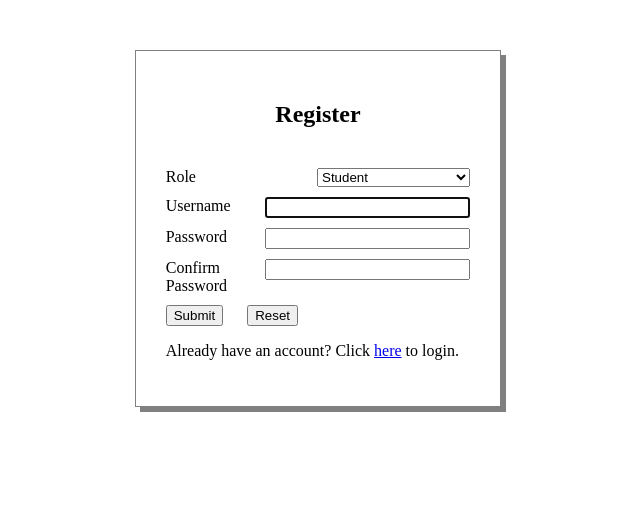
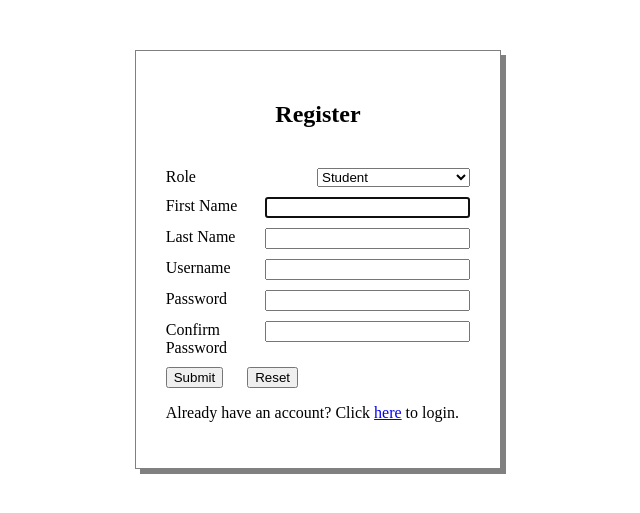
Before and after one commit to Brad-Edwards/COMP466TMA2, a PHP site: page /part2/scripts/register.php in a window 1280 px wide. Shown: the part 170-683 px from the top of the page, without its empty margins (322-962 px from the left). Run offline with PHP 8.4, Linux system fonts and the light colour scheme.

Commit message:
Add first and last name to user registration

```diff
--- a/part2/scripts/register.php
+++ b/part2/scripts/register.php
@@ -18,7 +18,7 @@
 	$credentialPage = true;
 
 	$username = $password = $confirmPassword = "";
-	$usernameError = $passwordError = $confirmPasswordError = $registrationError = "";
+	$usernameError = $passwordError = $confirmPasswordError = $registrationError = $firstnameError = $lastnameError = "";
 
 	// Handle form post
 	if ($_SERVER["REQUEST_METHOD"] == "POST") {
@@ -86,7 +86,7 @@
 
 			if (empty($usernameError) && empty($passwordError) & empty($confirmPasswordError)) {
 				$userRole = trim($_POST['roles']);
-				$query = "INSERT INTO users (username, passwd, user_category_id) VALUES ('" . $username . "','" . password_hash($password, PASSWORD_DEFAULT) . "', (SELECT user_category_id FROM user_categories WHERE category_name='" . $userRole . "'));";
+				$query = "INSERT INTO users (username, passwd, user_category_id, first_name, last_name) VALUES ('" . $username . "','" . password_hash($password, PASSWORD_DEFAULT) . "', (SELECT user_category_id FROM user_categories WHERE category_name='" . $userRole . "'), '" . trim($_POST['firstname']) . "', '" . trim($_POST['lastname']) . "');";
 				if ($userRole == 'student') {
 					$query .= "INSERT INTO students (user_id) VALUES ((SELECT user_id FROM users WHERE username='" . $username . "'));";
 				} else {
@@ -140,6 +140,16 @@
 					</select>
 				</div>
 				<div class="formDiv flexContainer">
+					<label>First Name</label>
+					<input type="text" name="firstname" class="formElement <?php echo (!empty($usernameError)) ? 'is-invalid' : ''; ?>" autofocus>
+					<span class="invalidFeedback"><?php echo $firstnameError; ?></span>
+				</div>
+				<div class="formDiv flexContainer">
+					<label>Last Name</label>
+					<input type="text" name="lastname" class="formElement <?php echo (!empty($usernameError)) ? 'is-invalid' : ''; ?>" autofocus>
+					<span class="invalidFeedback"><?php echo $lastnameError; ?></span>
+				</div>
+				<div class="formDiv flexContainer">
 					<label>Username</label>
 					<input type="text" name="username" class="formElement <?php echo (!empty($usernameError)) ? 'is-invalid' : ''; ?>" autofocus>
 					<span class="invalidFeedback"><?php echo $usernameError; ?></span>
```
